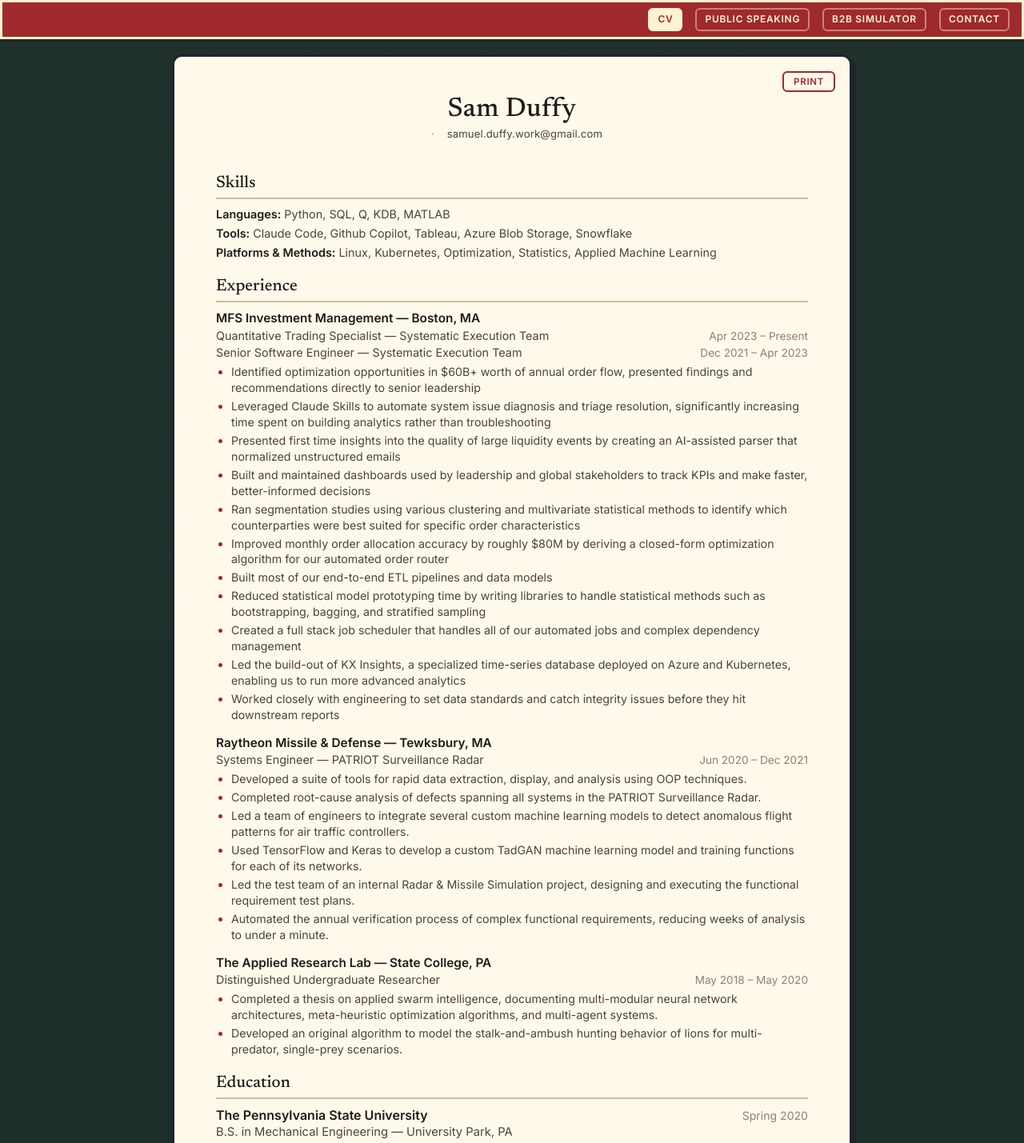
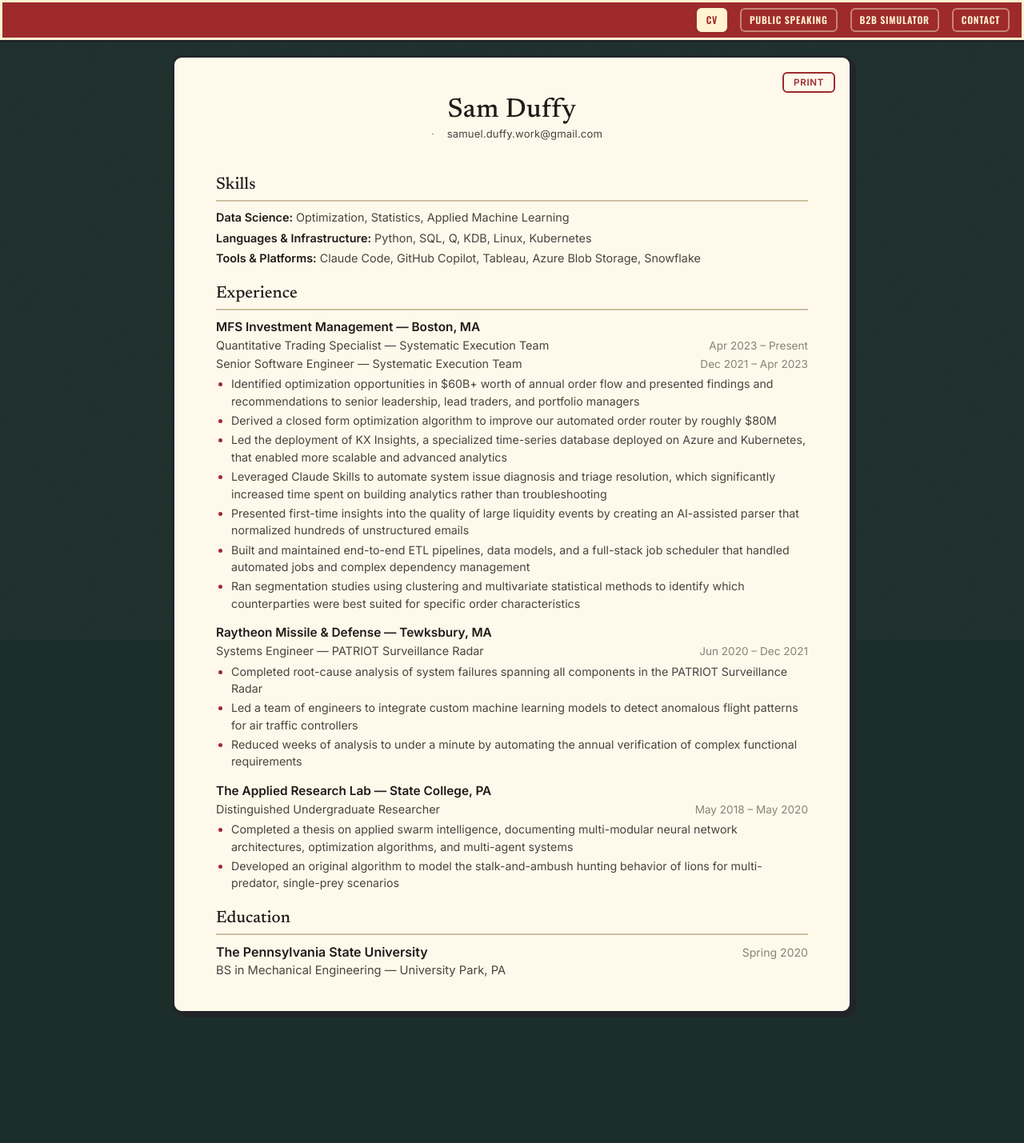
Before and after one commit to untastedwooze/sd-dev, a plain HTML site: page apps/cv/index.html in a window 1280 px wide. Shown: the top 1429 px of the page at 80% size. After the commit the page ends 1311 px from the top, so only its background shows below. Drawn offline with nearby package versions, Linux system fonts and the light colour scheme.

Commit message:
quick check in

```diff
--- a/apps/cv/cv-data.js
+++ b/apps/cv/cv-data.js
@@ -5,11 +5,10 @@ export const resumeData = {
   },
 
   skills: [
-    { label: "Languages",           value: "Python, SQL, Q, KDB, MATLAB" },
-    { label: "Tools",        value: "Claude Code, Github Copilot, Tableau, Azure Blob Storage, Snowflake" },
-    { label: "Platforms & Methods", value: "Linux, Kubernetes, Optimization, Statistics, Applied Machine Learning" },
+    { label: "Data Science",        value: "Optimization, Statistics, Applied Machine Learning" },
+    { label: "Languages & Infrastructure", value: "Python, SQL, Q, KDB, Linux, Kubernetes" },
+    { label: "Tools & Platforms",          value: "Claude Code, GitHub Copilot, Tableau, Azure Blob Storage, Snowflake" },
   ],
-
   experience: [
     {
       company: "MFS Investment Management — Boston, MA",
@@ -20,17 +19,13 @@ export const resumeData = {
       bullets: [
         {
           items: [
-            "Identified optimization opportunities in $60B+ worth of annual order flow, presented findings and recommendations directly to senior leadership",
-            "Leveraged Claude Skills to automate system issue diagnosis and triage resolution, significantly increasing time spent on building analytics rather than troubleshooting",
-            "Presented first time insights into the quality of large liquidity events by creating an AI-assisted parser that normalized unstructured emails",
-            "Built and maintained dashboards used by leadership and global stakeholders to track KPIs and make faster, better-informed decisions",
-            "Ran segmentation studies using various clustering and multivariate statistical methods to identify which counterparties were best suited for specific order characteristics",
-            "Improved monthly order allocation accuracy by roughly $80M by deriving a closed-form optimization algorithm for our automated order router",
-            "Built most of our end-to-end ETL pipelines and data models",
-            "Reduced statistical model prototyping time by writing libraries to handle statistical methods such as bootstrapping, bagging, and stratified sampling",
-            "Created a full stack job scheduler that handles all of our automated jobs and complex dependency management",
-            "Led the build-out of KX Insights, a specialized time-series database deployed on Azure and Kubernetes, enabling us to run more advanced analytics",
-            "Worked closely with engineering to set data standards and catch integrity issues before they hit downstream reports",
+            "Identified optimization opportunities in $60B+ worth of annual order flow and presented findings and recommendations to senior leadership, lead traders, and portfolio managers",
+            "Derived a closed form optimization algorithm to improve  our automated order router by roughly $80M",
+            "Led the deployment of KX Insights, a specialized time-series database deployed on Azure and Kubernetes, that enabled more scalable and advanced analytics",
+            "Leveraged Claude Skills to automate system issue diagnosis and triage resolution, which significantly increased time spent on building analytics rather than troubleshooting",
+            "Presented first-time insights into the quality of large liquidity events by creating an AI-assisted parser that normalized hundreds of unstructured emails",
+            "Built and maintained end-to-end ETL pipelines, data models, and a full-stack job scheduler that handled automated jobs and complex dependency management",
+            "Ran segmentation studies using clustering and multivariate statistical methods to identify which counterparties were best suited for specific order characteristics",
           ],
         },
       ],
@@ -44,12 +39,9 @@ export const resumeData = {
       bullets: [
         {
           items: [
-            "Developed a suite of tools for rapid data extraction, display, and analysis using OOP techniques.",
-            "Completed root-cause analysis of defects spanning all systems in the PATRIOT Surveillance Radar.",
-            "Led a team of engineers to integrate several custom machine learning models to detect anomalous flight patterns for air traffic controllers.",
-            "Used TensorFlow and Keras to develop a custom TadGAN machine learning model and training functions for each of its networks.",
-            "Led the test team of an internal Radar & Missile Simulation project, designing and executing the functional requirement test plans.",
-            "Automated the annual verification process of complex functional requirements, reducing weeks of analysis to under a minute.",
+            "Completed root-cause analysis of system failures spanning all components in the PATRIOT Surveillance Radar",
+            "Led a team of engineers to integrate custom machine learning models to detect anomalous flight patterns for air traffic controllers",
+            "Reduced weeks of analysis to under a minute by automating the annual verification of complex functional requirements",
           ],
         },
       ],
@@ -63,8 +55,8 @@ export const resumeData = {
       bullets: [
         {
           items: [
-            "Completed a thesis on applied swarm intelligence, documenting multi-modular neural network architectures, meta-heuristic optimization algorithms, and multi-agent systems.",
-            "Developed an original algorithm to model the stalk-and-ambush hunting behavior of lions for multi-predator, single-prey scenarios.",
+            "Completed a thesis on applied swarm intelligence, documenting multi-modular neural network architectures, optimization algorithms, and multi-agent systems",
+            "Developed an original algorithm to model the stalk-and-ambush hunting behavior of lions for multi-predator, single-prey scenarios",
           ],
         },
       ],
@@ -75,7 +67,7 @@ export const resumeData = {
     {
       institution: "The Pennsylvania State University",
       date:        "Spring 2020",
-      degree:      "B.S. in Mechanical Engineering — University Park, PA",
+      degree:      "BS in Mechanical Engineering — University Park, PA",
     },
   ],
 };
--- a/apps/cv/index.html
+++ b/apps/cv/index.html
@@ -35,9 +35,6 @@
 
   --font-body: 'Inter', system-ui, -apple-system, sans-serif;
   --font-serif:'Newsreader', Georgia, serif;
-
-  /* shared header reads --font-data; map it to this page's body font */
-  --font-data: 'Inter', system-ui, -apple-system, sans-serif;
 }
 
 * { box-sizing: border-box; }
@@ -48,7 +45,7 @@ body {
   background-color: var(--color-bg);
   color: var(--ink);
   font-family: var(--font-body);
-  line-height: 1.4;
+  line-height: 1.5;
   -webkit-font-smoothing: antialiased;
   position: relative;
   padding: 28px 20px 44px;
@@ -205,7 +202,7 @@ section { margin-top: 18px; }
 /* ---------- print ---------- */
 @media print {
   @page { margin: 0.35in 0.4in; }
-  body { background: #fff; padding: 0; line-height: 1.25; }
+  body { background: #fff; padding: 0; line-height: 1.4; }
   body::before { display: none; }
   .topbar { display: none; }
   .cv-print { display: none; }
--- a/shared/header.css
+++ b/shared/header.css
@@ -1,20 +1,23 @@
+@import url('https://fonts.googleapis.com/css2?family=Oswald:wght@400;600&display=swap');
+
 /* =====================================================================
    SHARED SITE HEADER — slim top navigation bar
    Single source of truth for the persistent header across all apps.
    Pair with shared/header.js, which renders the markup.
 
-   Styling adapts to each host page via CSS custom properties, with
-   sensible fallbacks so the bar looks right even on a page that only
-   defines some of them:
-     --color-accent     bar background
-     --color-text       button / label colour
-     --color-charcoal   bottom border
-     --border-width     bottom border thickness
-     --font-data        button font family
+   All visual tokens are hardcoded here so the bar looks identical on
+   every page, regardless of what CSS custom properties the host defines.
    The host page is responsible only for positioning (margins), since
    that depends on its own body / container padding.
    ===================================================================== */
 .topbar {
+  /* self-contained tokens — override any page-level :root vars */
+  --color-accent:   #9E2A2B;
+  --color-text:     #FFF3D1;
+  --color-charcoal: #212529;
+  --border-width:   3px;
+  --font-data:      'Oswald', 'Arial Narrow', sans-serif;
+
   position: sticky;
   top: 0;
   z-index: 10;
@@ -23,11 +26,11 @@
   align-items: center;
   justify-content: flex-end;
   gap: 16px;
-  background: var(--color-accent, #9E2A2B);
-  color: var(--color-text, #FFF3D1);
+  background: var(--color-accent);
+  color: var(--color-text);
   border: none;
-  border-bottom: var(--border-width, 3px) solid var(--color-charcoal, #212529);
-  box-shadow: inset 0 0 0 3px var(--color-text, #FFF3D1);
+  border-bottom: var(--border-width) solid var(--color-charcoal);
+  box-shadow: inset 0 0 0 3px var(--color-text);
   border-radius: 0;
   padding: 10px 18px;
 }
@@ -37,12 +40,12 @@
   gap: 16px;
 }
 .about-btn {
-  font-family: var(--font-data, system-ui, -apple-system, sans-serif);
+  font-family: var(--font-data);
   font-size: 0.75rem;
   font-weight: 600;
   text-transform: uppercase;
   letter-spacing: 0.06em;
-  color: var(--color-text, #FFF3D1);
+  color: var(--color-text);
   background: transparent;
   border: 2px solid rgba(255, 243, 209, 0.45);
   border-radius: 6px;
@@ -55,12 +58,12 @@
 }
 .about-btn:hover {
   background: rgba(255, 243, 209, 0.12);
-  border-color: var(--color-text, #FFF3D1);
+  border-color: var(--color-text);
 }
 .about-btn.is-active {
-  background: var(--color-text, #FFF3D1);
-  color: var(--color-accent, #9E2A2B);
-  border-color: var(--color-text, #FFF3D1);
+  background: var(--color-text);
+  color: var(--color-accent);
+  border-color: var(--color-text);
 }
 
 @media (max-width: 700px) {
```
